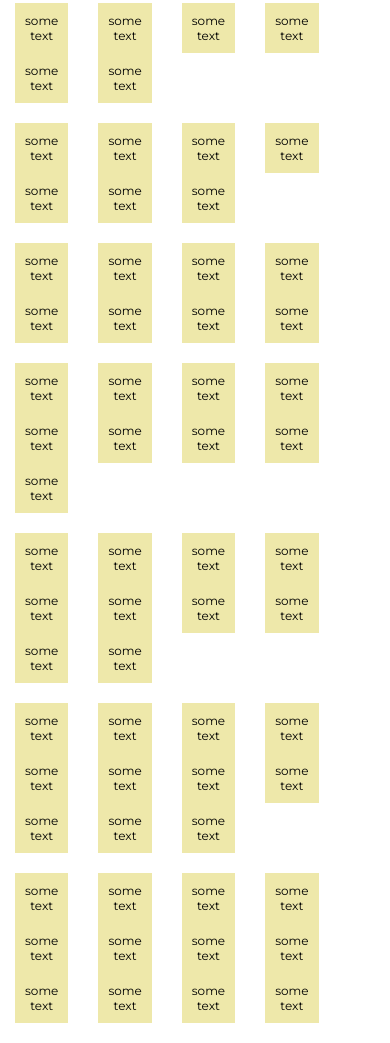
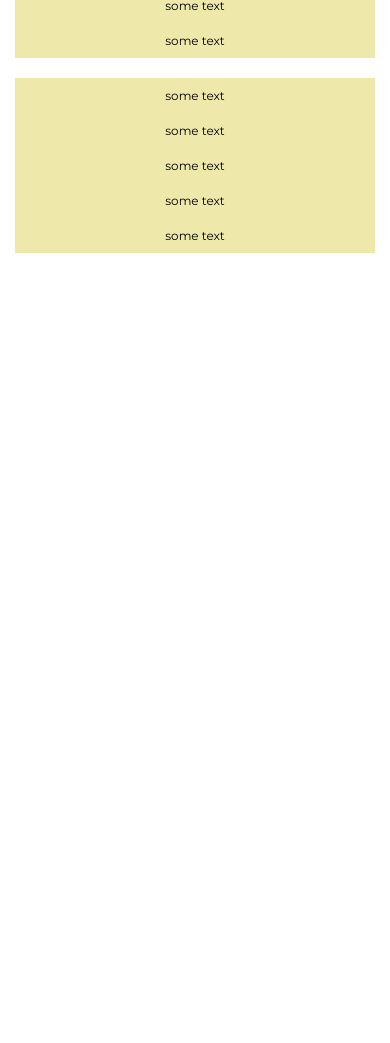
Before and after one commit to defreeart/simple-grid-layout-flexbox, a plain HTML site: page index.html in a window 390 px wide. Shown: the part 352-1395 px from the top of the page. After the commit the page ends 844 px from the top, so only its background shows below. Drawn offline with Linux system fonts and the light colour scheme.

Commit message:
add some media queries

```diff
--- a/_grid.css
+++ b/_grid.css
@@ -19,7 +19,6 @@
 	padding: 0 calc(var(--gutter) / 2);
 }
 
-
 .-cols-1 .col { flex: 0 0 calc((100% / 12) * calc(12 / 1)); }
 .-cols-2 .col { flex: 0 0 calc((100% / 12) * calc(12 / 2)); }
 .-cols-3 .col { flex: 0 0 calc((100% / 12) * calc(12 / 3)); }
@@ -32,3 +31,35 @@
 .-cols-10 .col { flex: 0 0 calc((100% / 12) * calc(12 / 10)); }
 .-cols-11 .col { flex: 0 0 calc((100% / 12) * calc(12 / 11)); }
 .-cols-12 .col { flex: 0 0 calc((100% / 12) * calc(12 / 12)); }
+
+@media (max-width: 768px) {
+	.-cols-3 .col {
+		flex: 0 0 calc((100% / 12) * calc(12 / 2));
+	}
+
+	.-cols-4 .col {
+		flex: 0 0 calc((100% / 12) * calc(12 / 2));
+	}
+
+	.-cols-5 .col {
+		flex: 0 0 calc((100% / 12) * calc(12 / 2));
+	}
+}
+
+@media (max-width: 576px) {
+	.-cols-2 .col {
+		flex: 0 0 calc((100% / 12) * 12);
+	}
+
+	.-cols-3 .col {
+		flex: 0 0 calc((100% / 12) * 12);
+	}
+
+	.-cols-4 .col {
+		flex: 0 0 calc((100% / 12) * 12);
+	}
+
+	.-cols-5 .col {
+		flex: 0 0 calc((100% / 12) * 12);
+	}
+}
--- a/index.html
+++ b/index.html
@@ -72,222 +72,5 @@
 			</div>
 		</div>
 	</div>
-	<div class="container">
-		<div class="row -cols-6">
-			<div class="col">
-				<div class="item">some text</div>
-			</div>
-			<div class="col">
-				<div class="item">some text</div>
-			</div>
-			<div class="col">
-				<div class="item">some text</div>
-			</div>
-			<div class="col">
-				<div class="item">some text</div>
-			</div>
-			<div class="col">
-				<div class="item">some text</div>
-			</div>
-			<div class="col">
-				<div class="item">some text</div>
-			</div>
-		</div>
-	</div>
-	<div class="container">
-		<div class="row -cols-7">
-			<div class="col">
-				<div class="item">some text</div>
-			</div>
-			<div class="col">
-				<div class="item">some text</div>
-			</div>
-			<div class="col">
-				<div class="item">some text</div>
-			</div>
-			<div class="col">
-				<div class="item">some text</div>
-			</div>
-			<div class="col">
-				<div class="item">some text</div>
-			</div>
-			<div class="col">
-				<div class="item">some text</div>
-			</div>
-			<div class="col">
-				<div class="item">some text</div>
-			</div>
-		</div>
-	</div>
-	<div class="container">
-		<div class="row -cols-8">
-			<div class="col">
-				<div class="item">some text</div>
-			</div>
-			<div class="col">
-				<div class="item">some text</div>
-			</div>
-			<div class="col">
-				<div class="item">some text</div>
-			</div>
-			<div class="col">
-				<div class="item">some text</div>
-			</div>
-			<div class="col">
-				<div class="item">some text</div>
-			</div>
-			<div class="col">
-				<div class="item">some text</div>
-			</div>
-			<div class="col">
-				<div class="item">some text</div>
-			</div>
-			<div class="col">
-				<div class="item">some text</div>
-			</div>
-		</div>
-	</div>
-	<div class="container">
-		<div class="row -cols-9">
-			<div class="col">
-				<div class="item">some text</div>
-			</div>
-			<div class="col">
-				<div class="item">some text</div>
-			</div>
-			<div class="col">
-				<div class="item">some text</div>
-			</div>
-			<div class="col">
-				<div class="item">some text</div>
-			</div>
-			<div class="col">
-				<div class="item">some text</div>
-			</div>
-			<div class="col">
-				<div class="item">some text</div>
-			</div>
-			<div class="col">
-				<div class="item">some text</div>
-			</div>
-			<div class="col">
-				<div class="item">some text</div>
-			</div>
-			<div class="col">
-				<div class="item">some text</div>
-			</div>
-		</div>
-	</div>
-	<div class="container">
-		<div class="row -cols-10">
-			<div class="col">
-				<div class="item">some text</div>
-			</div>
-			<div class="col">
-				<div class="item">some text</div>
-			</div>
-			<div class="col">
-				<div class="item">some text</div>
-			</div>
-			<div class="col">
-				<div class="item">some text</div>
-			</div>
-			<div class="col">
-				<div class="item">some text</div>
-			</div>
-			<div class="col">
-				<div class="item">some text</div>
-			</div>
-			<div class="col">
-				<div class="item">some text</div>
-			</div>
-			<div class="col">
-				<div class="item">some text</div>
-			</div>
-			<div class="col">
-				<div class="item">some text</div>
-			</div>
-			<div class="col">
-				<div class="item">some text</div>
-			</div>
-		</div>
-	</div>
-	<div class="container">
-		<div class="row -cols-11">
-			<div class="col">
-				<div class="item">some text</div>
-			</div>
-			<div class="col">
-				<div class="item">some text</div>
-			</div>
-			<div class="col">
-				<div class="item">some text</div>
-			</div>
-			<div class="col">
-				<div class="item">some text</div>
-			</div>
-			<div class="col">
-				<div class="item">some text</div>
-			</div>
-			<div class="col">
-				<div class="item">some text</div>
-			</div>
-			<div class="col">
-				<div class="item">some text</div>
-			</div>
-			<div class="col">
-				<div class="item">some text</div>
-			</div>
-			<div class="col">
-				<div class="item">some text</div>
-			</div>
-			<div class="col">
-				<div class="item">some text</div>
-			</div>
-			<div class="col">
-				<div class="item">some text</div>
-			</div>
-		</div>
-	</div>
-	<div class="container">
-		<div class="row -cols-12">
-			<div class="col">
-				<div class="item">some text</div>
-			</div>
-			<div class="col">
-				<div class="item">some text</div>
-			</div>
-			<div class="col">
-				<div class="item">some text</div>
-			</div>
-			<div class="col">
-				<div class="item">some text</div>
-			</div>
-			<div class="col">
-				<div class="item">some text</div>
-			</div>
-			<div class="col">
-				<div class="item">some text</div>
-			</div>
-			<div class="col">
-				<div class="item">some text</div>
-			</div>
-			<div class="col">
-				<div class="item">some text</div>
-			</div>
-			<div class="col">
-				<div class="item">some text</div>
-			</div>
-			<div class="col">
-				<div class="item">some text</div>
-			</div>
-			<div class="col">
-				<div class="item">some text</div>
-			</div>
-			<div class="col">
-				<div class="item">some text</div>
-			</div>
-		</div>
-	</div>
 </body>
 </html>
```
